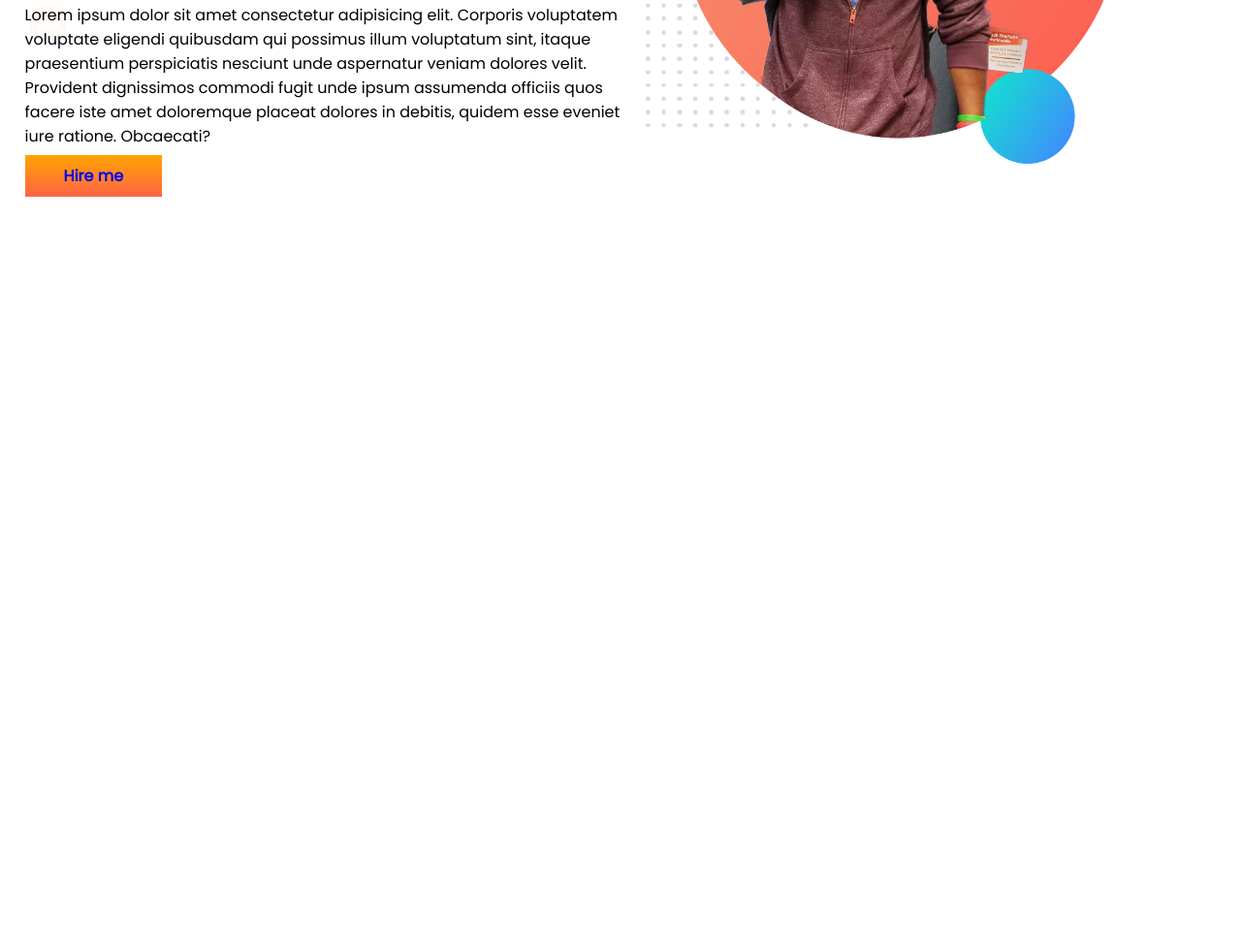
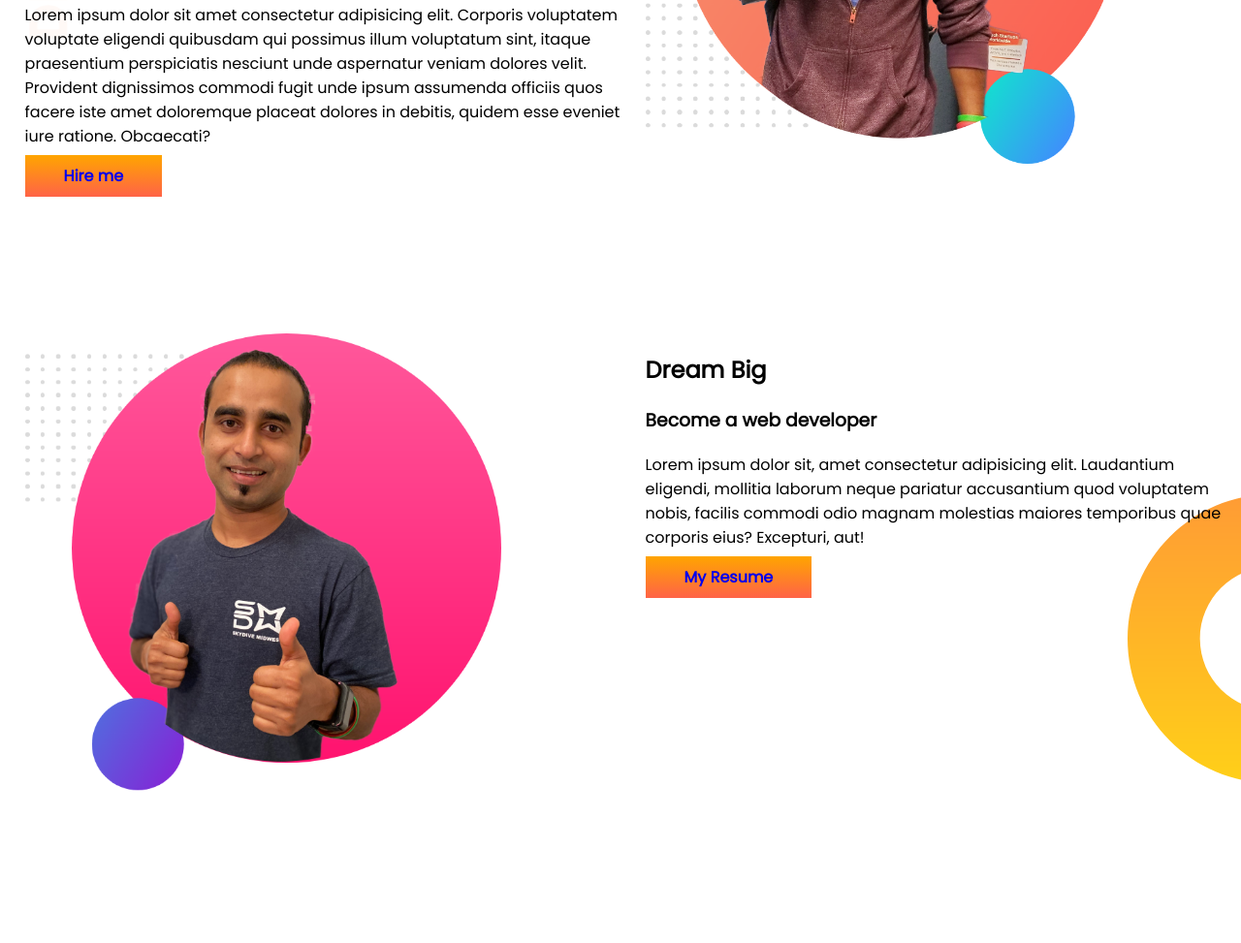
Before and after one commit to Tushar409212/Tushar-s-Portfolio, a plain HTML site: page index.html in a window 1280 px wide. Shown: the part 319-1292 px from the top of the page at 97% size. Before the commit the page ends 800 px from the top, so only its background shows below. Drawn offline with Linux system fonts and the light colour scheme; a web font is replaced by a local one.

Commit message:
add dream-big

```diff
--- a/index.html
+++ b/index.html
@@ -33,6 +33,24 @@
 
     </section>
 
+    <section class="dream-big">
+        <div class="half-width">
+            <img src="images/jhankar2.png" alt="">
+        </div>
+        <div class="half-width">
+            <h2>Dream Big</h2>
+            <h3>Become a web developer</h3>
+            <p>
+                Lorem ipsum dolor sit, amet consectetur adipisicing elit. Laudantium eligendi, mollitia laborum neque
+                pariatur accusantium quod voluptatem nobis, facilis commodi odio magnam molestias maiores temporibus
+                quae corporis eius? Excepturi, aut!
+
+            </p>
+            <a class="link-button" target="_blank" href="https://web.facebook.com/md.abdunnur.tushar.7/">My
+                Resume</a>
+        </div>
+    </section>
+
 
 </body>
 
--- a/style.css
+++ b/style.css
@@ -15,6 +15,7 @@ section{
 .half-width{
     width: 50%;
     padding-left: 2%;
+    padding-bottom: 150px;
 }
 .half-width img{
     width:80%;
@@ -29,3 +30,8 @@ section{
     background-image: url(images/top-banner.png);
     background-repeat: no-repeat;
 }
+.dream-big{
+    background-image: url(images/dream-bg.png);
+    background-repeat: no-repeat;
+    background-position: right;
+}
```
